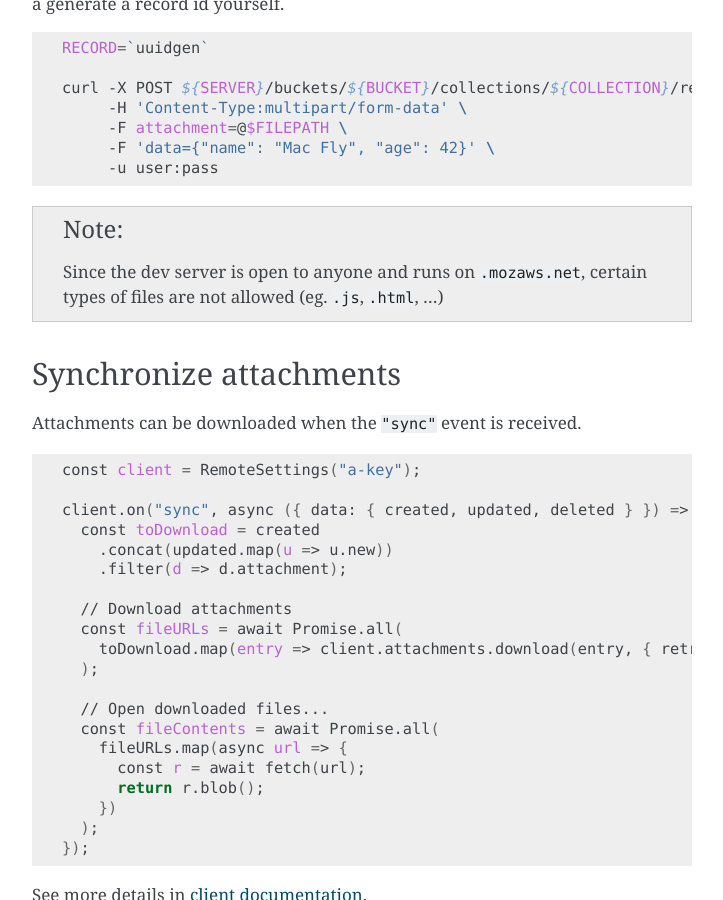
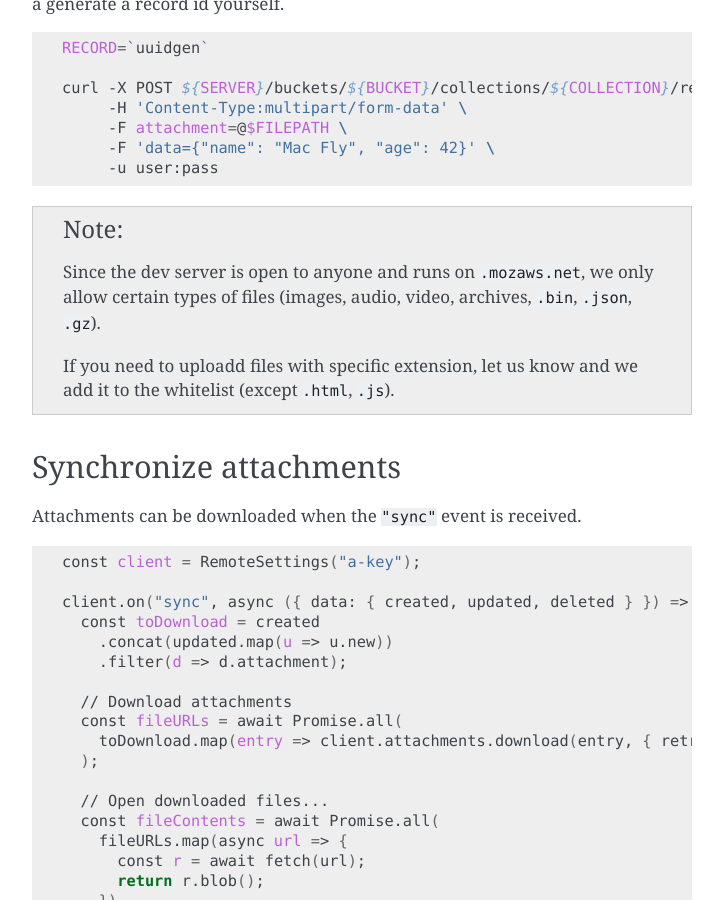
Before and after one commit to mozilla/remote-settings, a Sphinx documentation site: the page built from docs/tutorial-attachments.rst, in a window 1280 px wide and 900 px high, scrolled down 1323 px. Shown: the whole window, without its empty margins (388-1111 px from the left). Built offline with Sphinx 7.4.7, drawn with Linux system fonts in a browser that asks for light colours.

Commit message:
Rephrase attachments files extension note

```diff
--- a/docs/tutorial-attachments.rst
+++ b/docs/tutorial-attachments.rst
@@ -67,7 +67,9 @@ And in order to create a record with both attributes and attachment, you'll have
 
 .. note::
 
-    Since the dev server is open to anyone and runs on ``.mozaws.net``, certain types of files are not allowed (eg. ``.js``, ``.html``, ...)
+    Since the dev server is open to anyone and runs on ``.mozaws.net``, we only allow certain types of files (images, audio, video, archives, ``.bin``, ``.json``, ``.gz``).
+
+    If you need to uploadd files with specific extension, let us know and we add it to the whitelist (except ``.html``, ``.js``).
 
 
 Synchronize attachments
```
